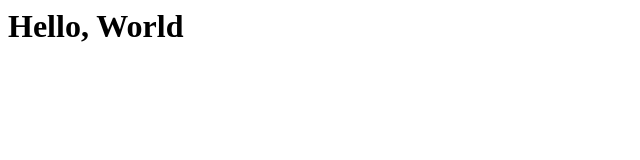
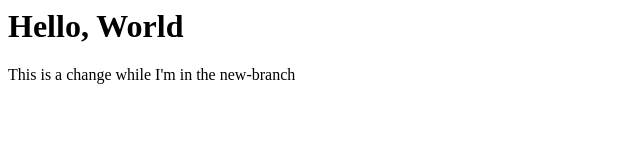
Before and after one commit to saspura/git-training-test, a plain HTML site: page index.html in a window 1280 px wide. Shown: the whole page, without its empty margins (0-640 px from the left). Drawn offline with Linux system fonts and the light colour scheme.

Commit message:
new paragraph under the heading

```diff
--- a/index.html
+++ b/index.html
@@ -1 +1,2 @@
 <h1>Hello, World</h1>
+<p>This is a change while I'm in the new-branch</p>
```
